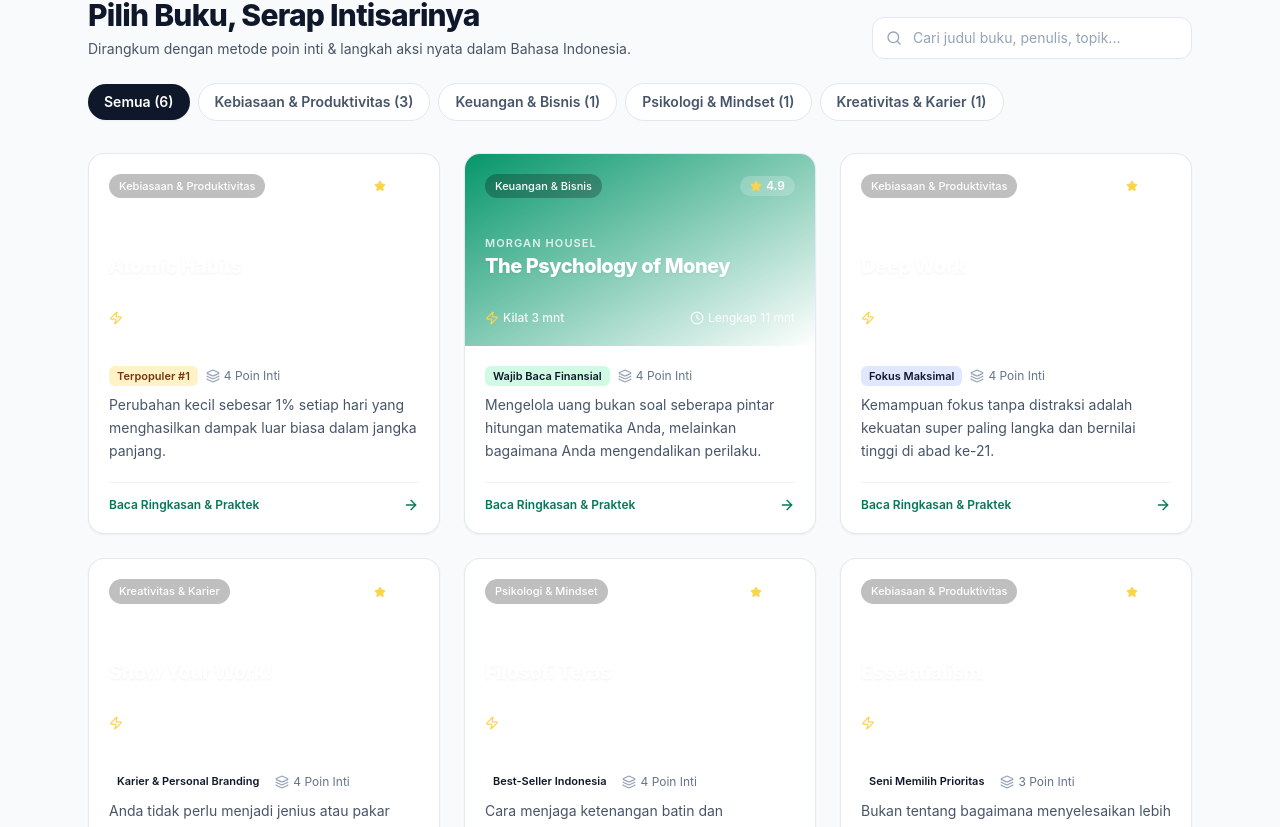
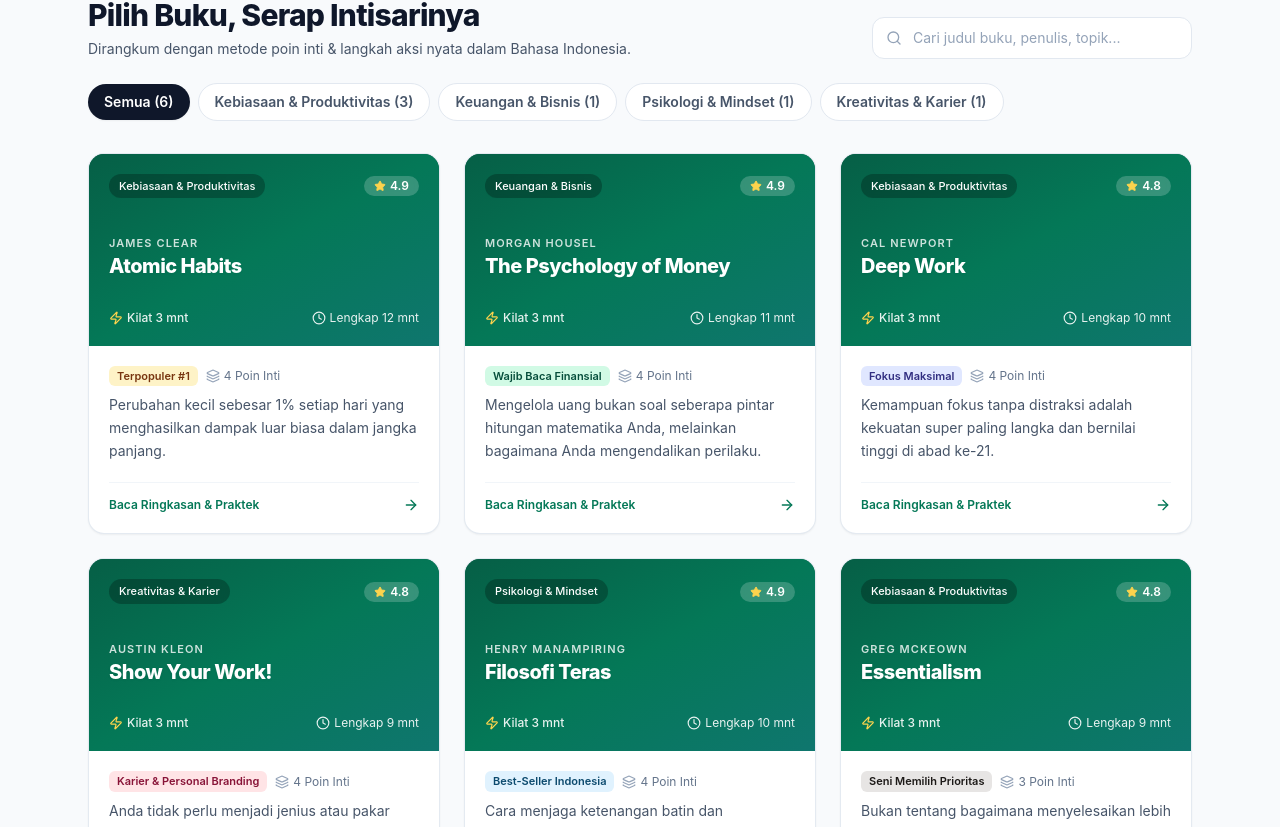
Before and after one commit to david-siagian/ringkasnya, a Next.js app: page / in a window 1280 px wide. Shown: the part 833-1660 px from the top of the page. Built offline with nearby package versions, Linux system fonts and the light colour scheme.

Commit message:
fix: ensure emerald green book cover/header background and full tailwind src scan

```diff
--- a/src/components/BookCard.tsx
+++ b/src/components/BookCard.tsx
@@ -14,7 +14,7 @@ export default function BookCard({ book }: BookCardProps) {
     >
       {/* Visual Sampul Buku */}
       <div
-        className={`relative flex h-48 w-full flex-col justify-between bg-gradient-to-br ${book.coverGradient} p-5 text-white`}
+        className="relative flex h-48 w-full flex-col justify-between bg-emerald-800 bg-gradient-to-br from-emerald-800 via-emerald-700 to-teal-700 p-5 text-white"
       >
         <div className="flex items-center justify-between gap-2">
           <span className="rounded-full bg-black/25 px-2.5 py-1 text-[11px] font-medium backdrop-blur-sm">
--- a/src/components/BookReader.tsx
+++ b/src/components/BookReader.tsx
@@ -80,7 +80,7 @@ export default function BookReader({ book, relatedBooks }: BookReaderProps) {
   return (
     <div className="min-h-screen bg-slate-50/70 pb-20">
       {/* Banner Header Buku */}
-      <div className={`bg-gradient-to-br ${book.coverGradient} text-white`}>
+      <div className="bg-emerald-800 bg-gradient-to-br from-emerald-800 via-emerald-700 to-teal-700 text-white">
         <div className="mx-auto max-w-4xl px-4 py-10 sm:px-6 sm:py-14">
           <Link
             href="/#katalog"
--- a/tailwind.config.ts
+++ b/tailwind.config.ts
@@ -2,9 +2,7 @@ import type { Config } from "tailwindcss";
 
 export default {
   content: [
-    "./src/pages/**/*.{js,ts,jsx,tsx,mdx}",
-    "./src/components/**/*.{js,ts,jsx,tsx,mdx}",
-    "./src/app/**/*.{js,ts,jsx,tsx,mdx}",
+    "./src/**/*.{js,ts,jsx,tsx,mdx}",
   ],
   theme: {
     extend: {
```
